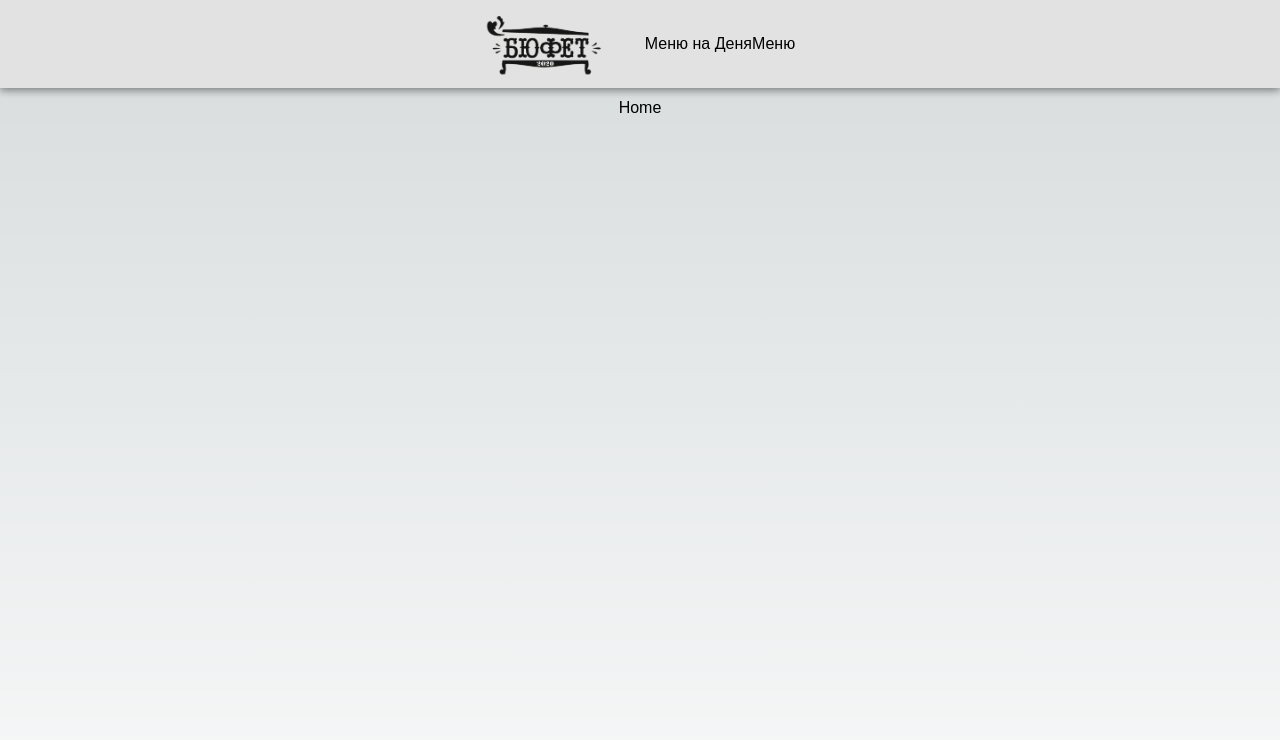
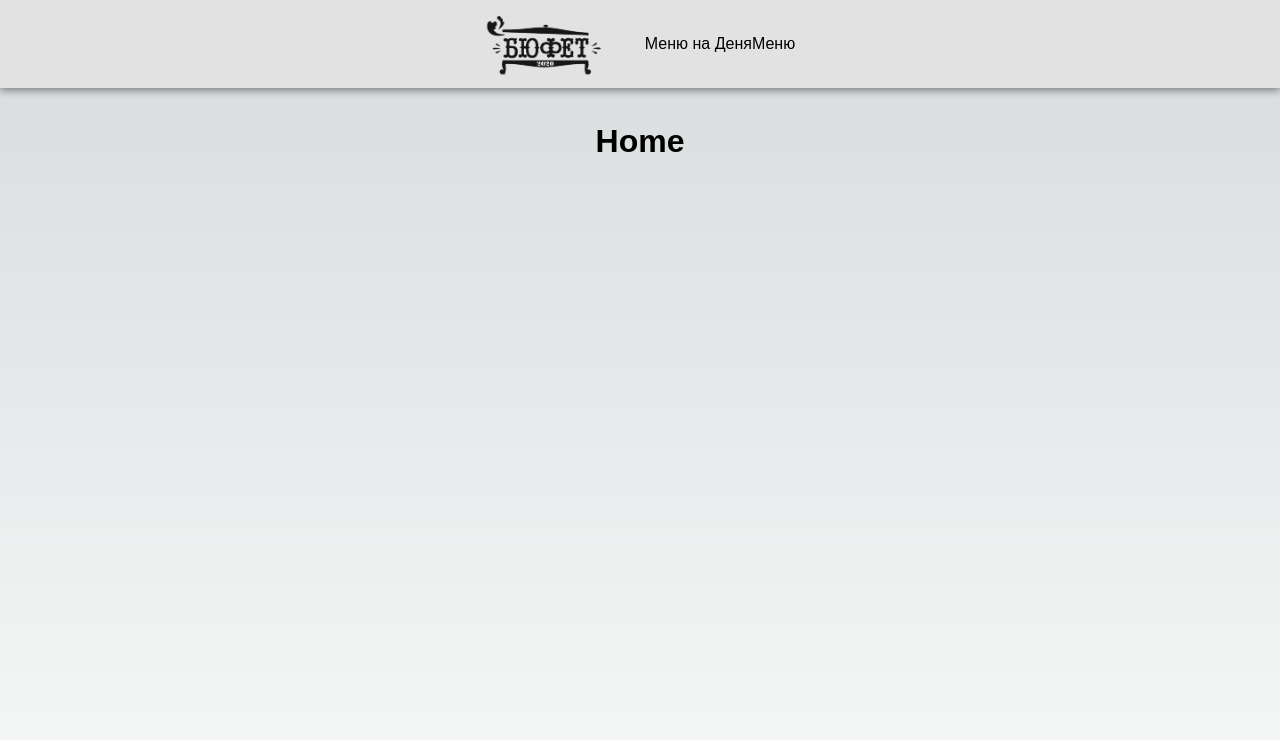
Before and after one commit to BoyanK95/bufet-restaurant-app, a Next.js app: page / in a window 1280 px wide. Shown: the top 740 px of the page. Built offline with nearby package versions, Linux system fonts and the light colour scheme.

Commit message:
feat(styles):Added page.module.css styles to all  pages

```diff
--- a/src/app/page.js
+++ b/src/app/page.js
@@ -4,7 +4,9 @@ import Layout from '@/components/Layout/Layout';
 export default function Home() {
     return (
         <Layout>
-            <main className={styles.main}>Home</main>
+            <main className={styles.main}>
+                <h1>Home</h1>
+            </main>
         </Layout>
     );
 }
```
Also changed, not shown: src/pages/menu-of-the-day/index.js (+8 -2 lines), src/pages/menu/index.js (+9 -3 lines).
